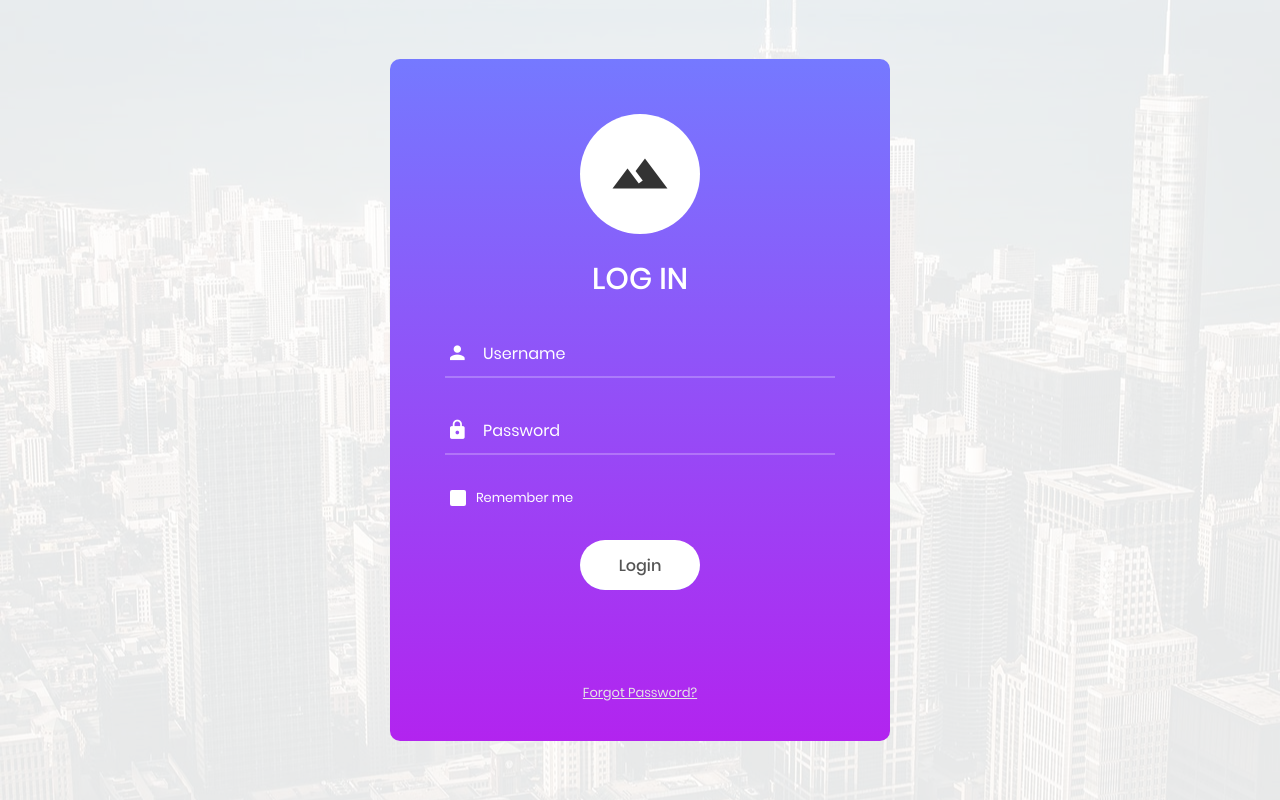
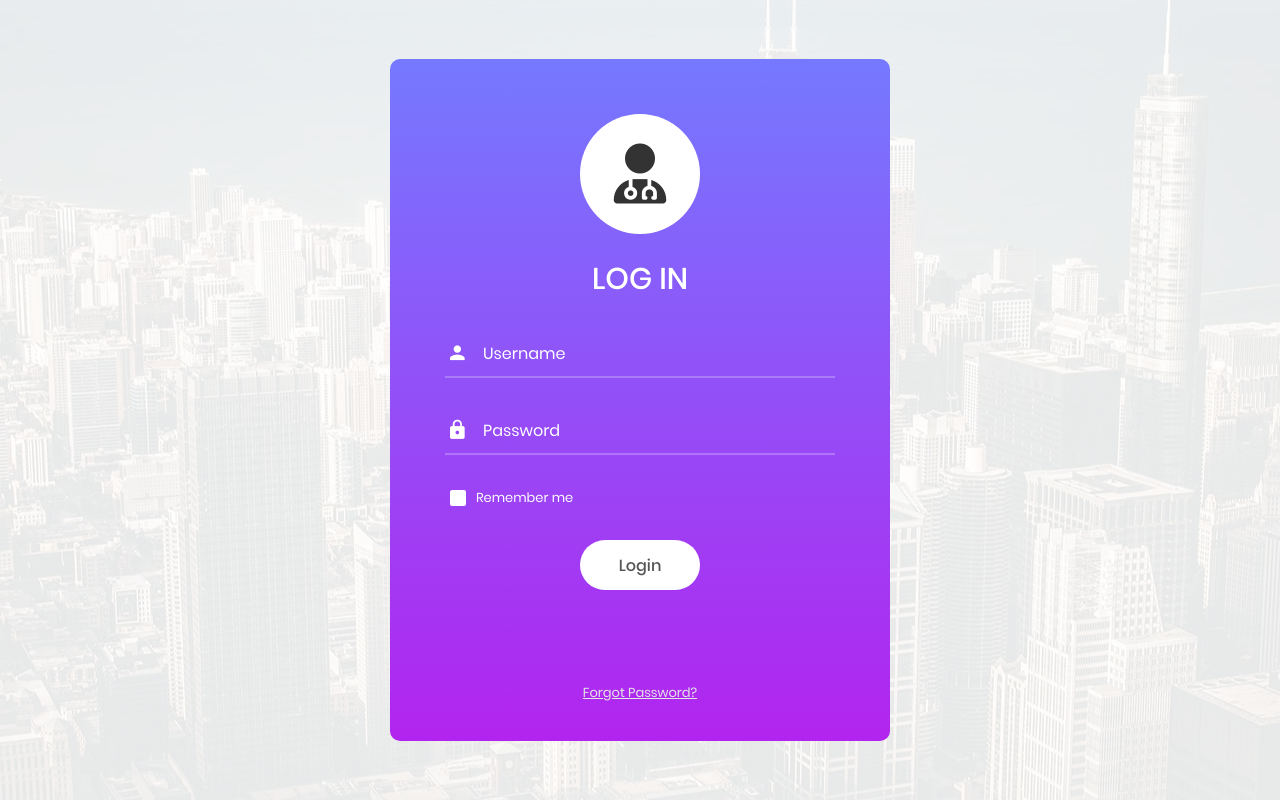
Before and after one commit to leulx1/Breast-cancer-detection-using-CNN, a Flask app: page /login.html in a window 1280 px wide. Run offline with Flask 3, Linux system fonts and the light colour scheme; some libraries are stand-ins or nearby versions.

Commit message:
changed to doctor icon

```diff
--- a/templates/login.html
+++ b/templates/login.html
@@ -10,6 +10,8 @@
 	<link rel="stylesheet" type="text/css" href="static/assets/vendor/bootstrap/css/bootstrap.min.css">
 <!--===============================================================================================-->
 	<link rel="stylesheet" type="text/css" href="static/assets/fonts/font-awesome-4.7.0/css/font-awesome.min.css">
+	<link rel="stylesheet" href="https://cdnjs.cloudflare.com/ajax/libs/font-awesome/6.5.1/css/all.min.css">
+
 <!--===============================================================================================-->
 	<link rel="stylesheet" type="text/css" href="static/assets/fonts/iconic/css/material-design-iconic-font.min.css">
 <!--===============================================================================================-->
@@ -34,7 +36,7 @@
 			<div class="wrap-login100">
 				<form class="login100-form validate-form">
 					<span class="login100-form-logo">
-						<i class="zmdi zmdi-landscape"></i>
+						<i class="fa-solid fa-user-doctor"></i>
 					</span>
 
 					<span class="login100-form-title p-b-34 p-t-27">
```
